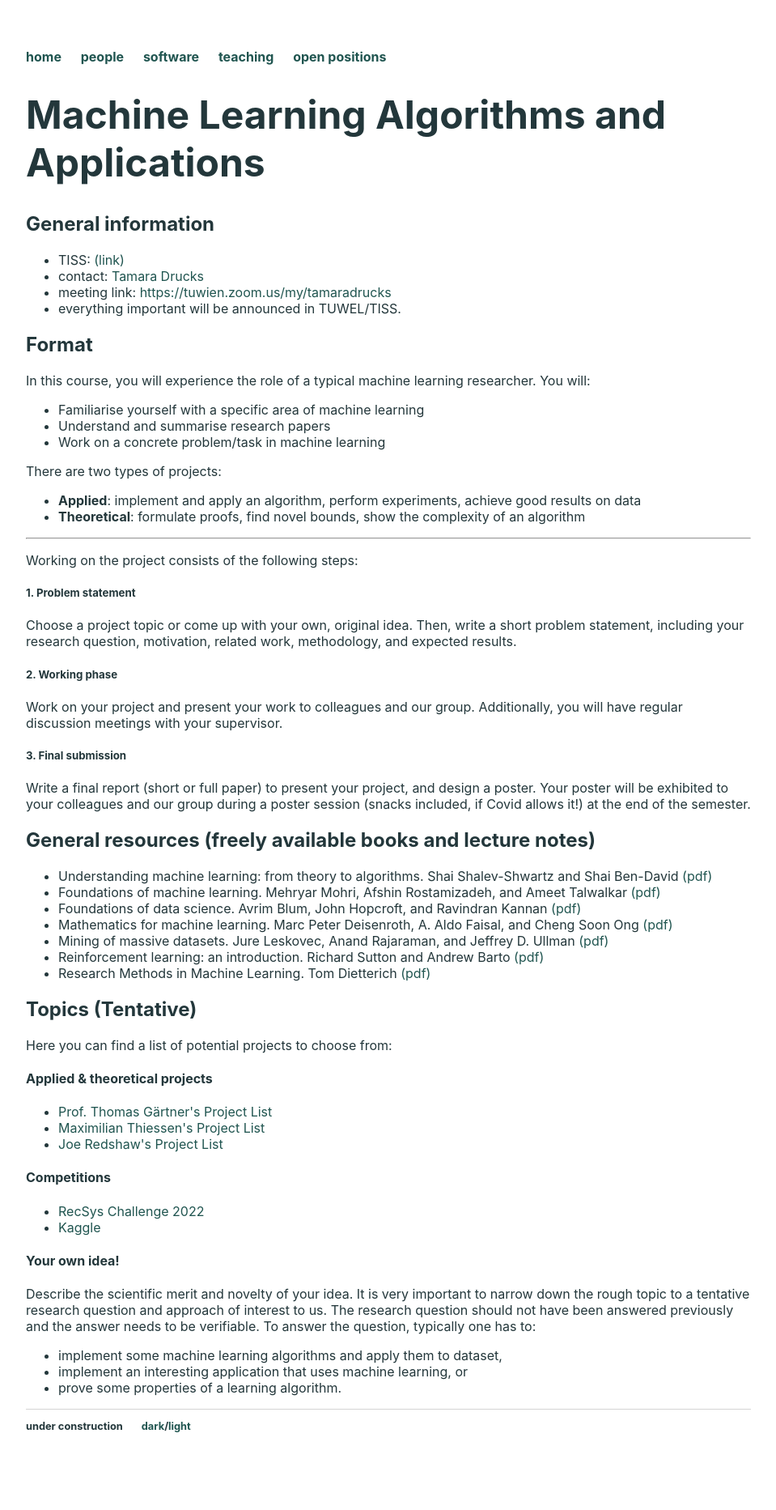
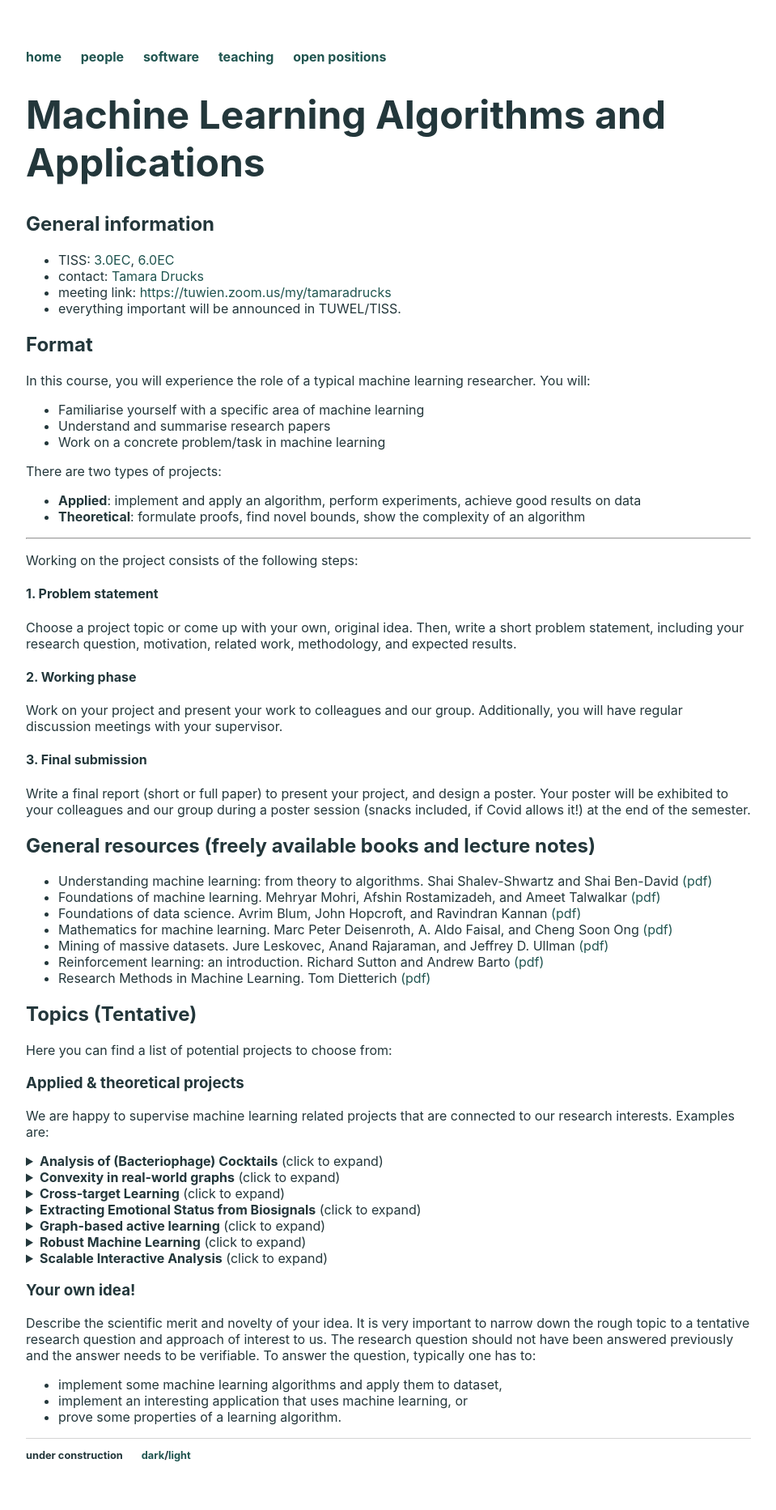
Before and after one commit to ml-tuw/ml-tuw.github.io, a Jekyll site: the page built from teaching/sose22/ana.md, in a window 1280 px wide. Shown: the whole page at 81% size, without its empty margins (160-1119 px from the left). Built offline with Jekyll 4.4.1, drawn with Linux system fonts in a browser that asks for light colours; before the commit the page ends 1829 px from its top, so only the background shows below that.

Commit message:
Updated index and projects page structure

```diff
--- /dev/null
+++ b/_includes/di_filter.html
@@ -0,0 +1,16 @@
+{% for p in site.pages %}
+{% if p.url contains include.term and p.url contains include.projs %}
+<details>
+  <summary><b>{{p.title}}</b> (click to expand)</summary>
+  <ul>{{p.content | markdownify}}</ul>
+</details>
+{% endif %}
+{% endfor %}
+{% for p in site.static_files %}
+{% if p.path contains include.term and p.path contains include.projs %}
+<details>
+  <summary><b>{{p.title}}</b> (click to expand)</summary>
+  <ul>{{p.content | markdownify}}</ul>
+</details>
+{% endif %}
+{% endfor %}
--- a/index.html
+++ b/index.html
@@ -34,11 +34,11 @@ Physical: Gußhausstraße 27-29 (CA03), 1040 Vienna, Austria
 
 <h3> News </h3>
 <ol>
-<li>Our very own {% include linked_name.html id="TamaraDrucks" %} won the <a href="https://informatics.tuwien.ac.at/epilog/best-poster-award/">Best Poster Award</a> of TU Wien Informatics. Congratulations! (June '21)<br></li>
+<li>Our very own {% include linked_name.html id="TamaraDrucks" %} won the <a href="https://informatics.tuwien.ac.at/epilog/best-poster-award/">Best Poster Award</a> of TU Wien Informatics. Congratulations! (Jan '22)<br></li>
 <li>Our paper on <i><a href=https://pubs.acs.org/doi/10.1021/acs.jcim.1c00699>Kernel Methods for Predicting Yields of Chemical Reactions</a></i> has been accepted for publication in the <i>Journal of Chemical Information and Modeling</i>. Joint work of Alexe Haywood, Joseph Redshaw, Magnus Hanson-Heine, Adam Taylor, Alex  Brown, Andrew Mason, {% include linked_name.html id="ThomasGaertner" %}, and Jonathan Hirst. (Oct '21)
 </li>
 <li>
-Our paper on <i>Conditional Network Data Balancing With GANs</i> has been accepted at the <i>NeurIPS Deep Generative Models and Downstream Applications Workshop</i>. Joint work ok Fares Meghdouri, Thomas Schmied, Tanja Zseby, and {% include linked_name.html id="ThomasGaertner" %}. (Oct'21)
+Our paper on <i>Conditional Network Data Balancing With GANs</i> has been accepted at the <i>NeurIPS Deep Generative Models and Downstream Applications Workshop</i>. Joint work ok Fares Meghdouri, Thomas Schmied, Tanja Zseby, and {% include linked_name.html id="ThomasGaertner" %}. (Oct '21)
 </li>
 <li>Our paper on <i><a href=https://drive.google.com/file/d/1PZtXR8-o2qzuU2CnpW319LDI1mBIbR4e/view?usp=sharing>Active Learning Convex Halfspaces on Graphs</a></i> (<a href=https://drive.google.com/file/d/1ih__zFB1HYqBStNyizzN_raRN9042kzI/view?usp=sharing>supplementary material</a>) has been accepted at <b>NeurIPS 2021</b>. Congratulations to  {% include linked_name.html id="MaxThiessen" %} for his first NeurIPS paper! (Sept '21)<br> </li>
 <li>Our team won the prize for the <i>Best Practical Result</i> in the <a href="https://ecosystem.siemens.com/topic/detail/default/33/overview">Siemens AI-Dependability Assessment Challenge</a>. Congratulations to {% include linked_name.html id="JosephRedshaw" %} (University of Nottingham), {% include linked_name.html id="MaxThiessen" %} (TU Wien), and {% include linked_name.html id="DavidPenz" %} (TU Wien)! (July '21)<br></li>
@@ -47,7 +47,7 @@ Our paper on <i>Conditional Network Data Balancing With GANs</i> has been accept
 <li>TU Wien has agreed to fund <a href="https://secint.visp.wien/people/">our</a> doctoral college on <i><a href="https://secint.visp.wien/">Secure and Intelligent Human-Centric
 Digital Technologies </a></i>! (July '20)</li>
 <li>Founding of the Machine Learning research unit. (Feb '20)</li>
-<li>BBSRC has aggreed to fund our proposal on <i>Bacteriphage to control Salmonella in pigs</i>! (October '19)</li>
+<li>BBSRC has aggreed to fund our proposal on <i>Bacteriphage to control Salmonella in pigs</i>! (Oct '19)</li>
 </ol>
 
 <h3>Topics</h3>
--- a/teaching/index.md
+++ b/teaching/index.md
@@ -14,19 +14,8 @@ title: Teaching
 
 <ul>
 <li> MSc <b>Lecture</b> <a href="./sose22/tfrtML.html"><i>Theoretical Foundations and Research Topics in Machine Learning (VU)</i></a></li>
-<li>MSc <b>Seminar</b> <a href="./sose22/seminar_msc.html"><i>Theoretical Aspects of Machine Learning Algorithms (SE)</i></a>
-</li>
-
-<li> MSc <b>Project</b> <i>Machine Learning Algorithms and Applications (PR)</i>
-<br>We are happy to supervise machine learning related projects that are connected to our research interests. Examples are:
-{% include liq_filter.html term="sose22" projs="ana_projects" %}
-For other topics you will need to describe the scientific merit and novelty. It is very important to narrow down the rough topic to a tentative research question and approach of interest to us. The research question should not have been answered previously and the answer needs to be verifyable. To answer the question, typically one has to
-<ul>
-<li>implement some machine learning algorithms and apply them to dataset,</li>
-<li>implement an interesting application that uses machine learning, or</li>
-<li>prove some properties of a learning algorithm.</li>
-</ul>
-</li>
+<li> MSc <b>Seminar</b> <a href="./sose22/seminar_msc.html"><i>Theoretical Aspects of Machine Learning Algorithms (SE)</i></a></li>
+<li> MSc <b>Project</b> <a href="./sose22/ana.html"><i>Machine Learning Algorithms and Applications (PR)</i></a></li>
 <li> BSc <b>Seminar</b> <a href="./sose22/seminar_bsc.html"><i>Scientific Research and Writing (SE)</i></a></li>
 </ul>
 
--- a/teaching/sose22/ana.md
+++ b/teaching/sose22/ana.md
@@ -4,7 +4,7 @@ title: Machine Learning Algorithms and Applications
 ---
 ## General information
 
-- TISS: [(link)](https://tiss.tuwien.ac.at/course/courseDetails.xhtml?dswid=6801&dsrid=131&courseNr=193052&semester=2021W)
+- TISS: [3.0EC](https://tiss.tuwien.ac.at/course/courseDetails.xhtml?dswid=5740&dsrid=553&courseNr=194101&semester=2022S&locale=en), [6.0EC](https://tiss.tuwien.ac.at/course/courseDetails.xhtml?dswid=3115&dsrid=873&courseNr=194119&semester=2022S&locale=en)
 - contact: [Tamara Drucks](mailto:tamara.drucks@tuwien.ac.at)
 - meeting link: [https://tuwien.zoom.us/my/tamaradrucks](https://tuwien.zoom.us/my/tamaradrucks)
 - everything important will be announced in TUWEL/TISS.
@@ -27,15 +27,15 @@ results on data
 
 Working on the project consists of the following steps:
 
-##### 1. Problem statement
+#### 1. Problem statement
 
 Choose a project topic or come up with your own, original idea. Then, write a short problem statement, including your research question, motivation, related work, methodology, and expected results.
 
-##### 2. Working phase
+#### 2. Working phase
 
 Work on your project and present your work to colleagues and our group. Additionally, you will have regular discussion meetings with your supervisor.
 
-##### 3. Final submission
+#### 3. Final submission
 
 Write a final report (short or full paper) to present your project, and design a poster. Your poster will be exhibited to your colleagues and our group during a poster session (snacks included, if Covid allows it!) at the end of the semester.
 
@@ -54,16 +54,21 @@ Write a final report (short or full paper) to present your project, and design a
 
 Here you can find a list of potential projects to choose from:
 
-#### Applied & theoretical projects
+### Applied & theoretical projects
 
-{% include liq_filter.html term="sose22" projs="ana_projects" %}
+We are happy to supervise machine learning related projects that are connected to our research interests. Examples are:
 
-#### Competitions
+{% include di_filter.html term="sose22" projs="distinct_projects" %}
+
+
+{% comment %}
+### Competitions
 
 * [RecSys Challenge 2022](http://www.recsyschallenge.com/2022/)
 * [Kaggle](https://www.kaggle.com/)
+{% endcomment %}
 
-#### Your own idea!
+### Your own idea!
 
 Describe the scientific merit and novelty of your idea. It is very important to narrow down the rough topic to a tentative research question and approach of interest to us. The research question should not have been answered previously and the answer needs to be verifiable. To answer the question, typically one has to:
 
```
Also changed, not shown: teaching/sose22/distinct_projects/projects_mt/convexity_real_world_graphs.md (added, +20 -0 lines), teaching/sose22/distinct_projects/projects_mt/graph_based_active_learning.md (added, +21 -0 lines), teaching/sose22/distinct_projects/projects_tg/analysis_bacteriophage_cocktails.md (added, +18 -0 lines), teaching/sose22/distinct_projects/projects_tg/cross_target_learning.md (added, +16 -0 lines), teaching/sose22/distinct_projects/projects_tg/emotional_status_biosignals.md (added, +16 -0 lines), teaching/sose22/distinct_projects/projects_tg/robust_machine_learning.md (added, +15 -0 lines), teaching/sose22/distinct_projects/projects_tg/scalable_interactive_analysis.md (added, +15 -0 lines), teaching/sose22/seminar_bsc.md (+1 -1 lines).
